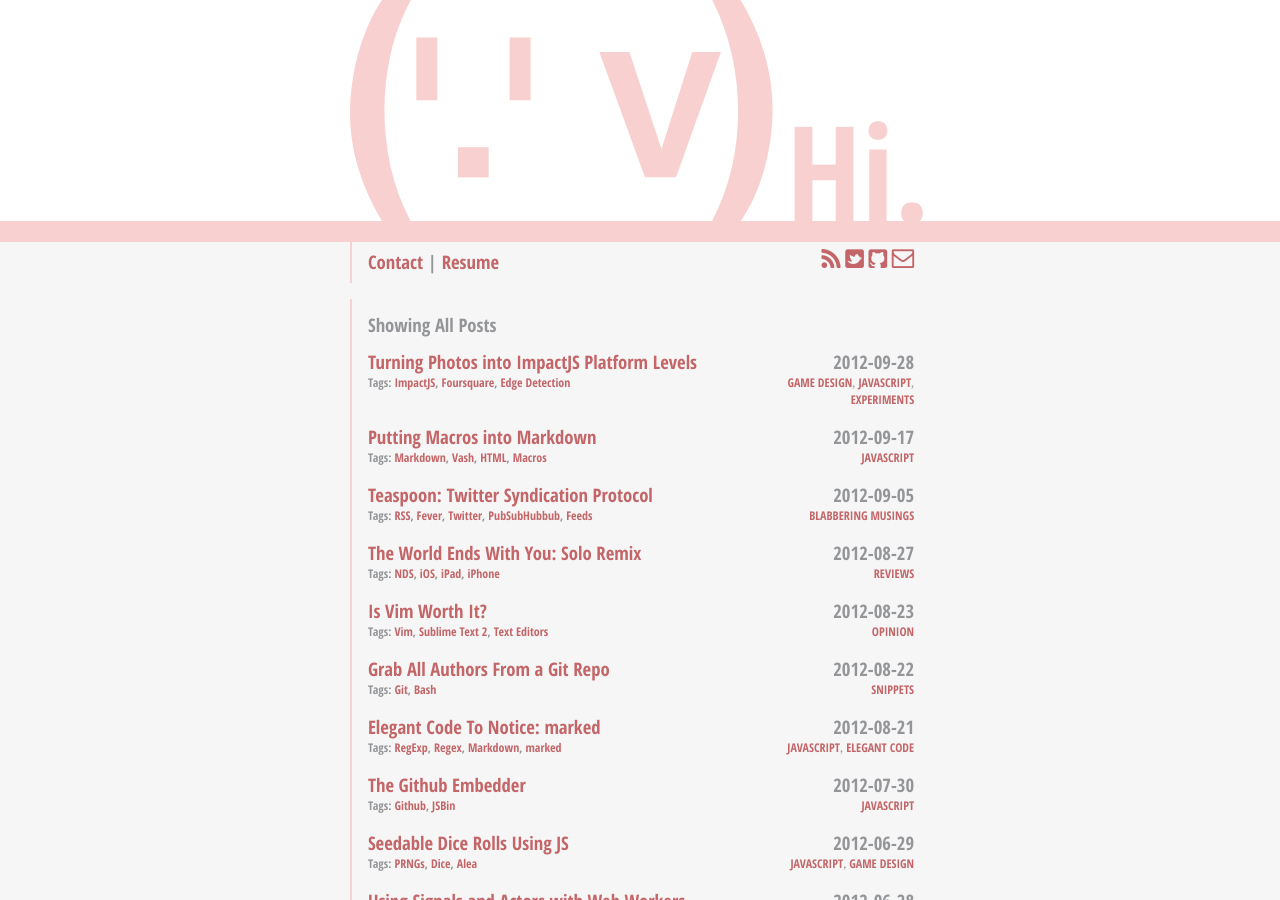
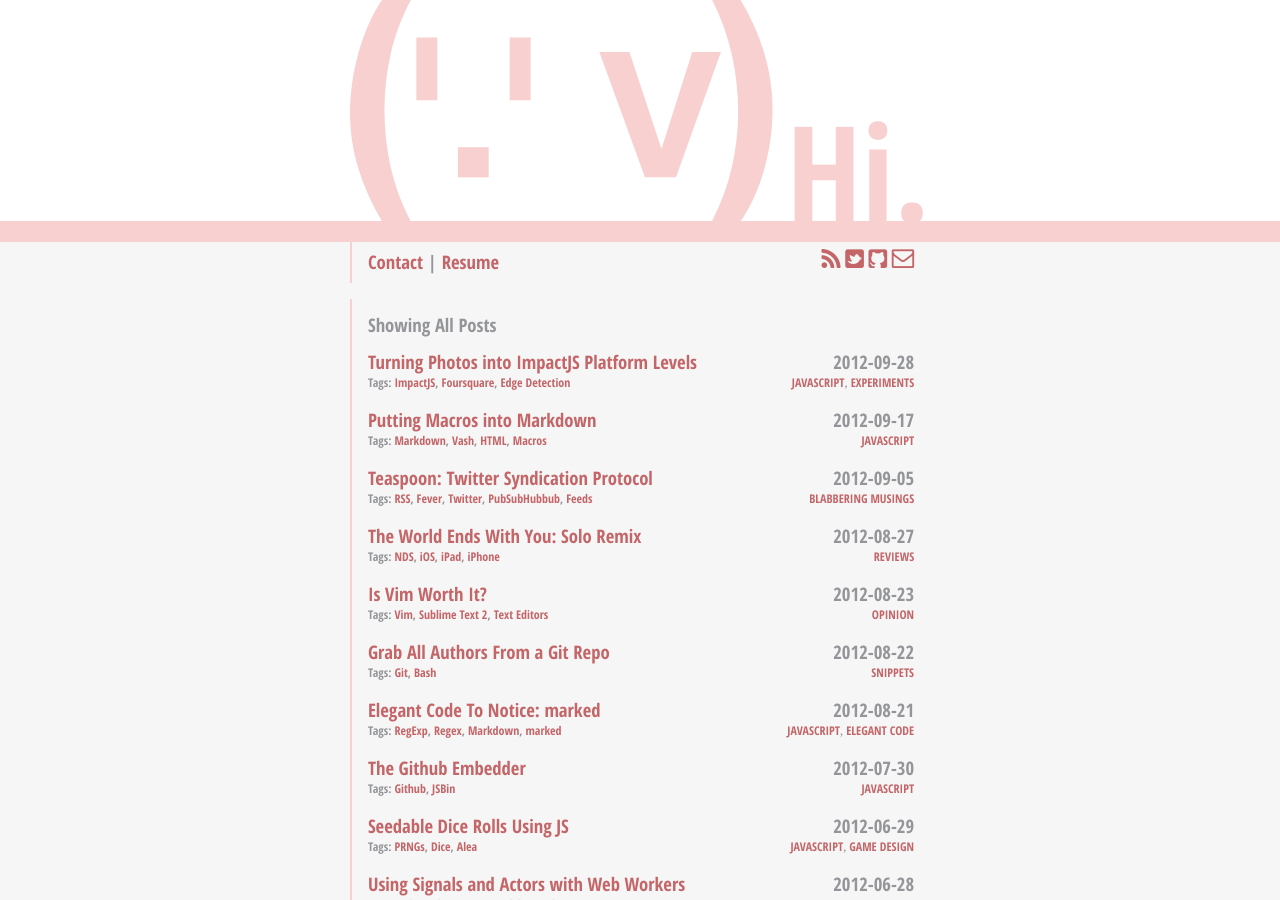
Before and after one commit to kirbysayshi/kirbysayshi.github.com, a Jekyll site: the page built from index.html, in a window 1280 px wide and 900 px high. Built offline with Jekyll 4.4.1, drawn with Linux system fonts in a browser that asks for light colours; nearby versions of some CDN libraries; Markdown is read by kramdown in place of the engine named in the settings.

Commit message:
removal of game design category from drain valve

```diff
--- a/_posts/2012-09-28-team-drainvalve-gamehackday-photos-become-impactjs-levels.md
+++ b/_posts/2012-09-28-team-drainvalve-gamehackday-photos-become-impactjs-levels.md
@@ -5,7 +5,6 @@
 type:       project
 projecturl: http://vimeo.com/25640233
 categories:
-  - Game Design
   - JavaScript
   - Experiments
 tags:
```
